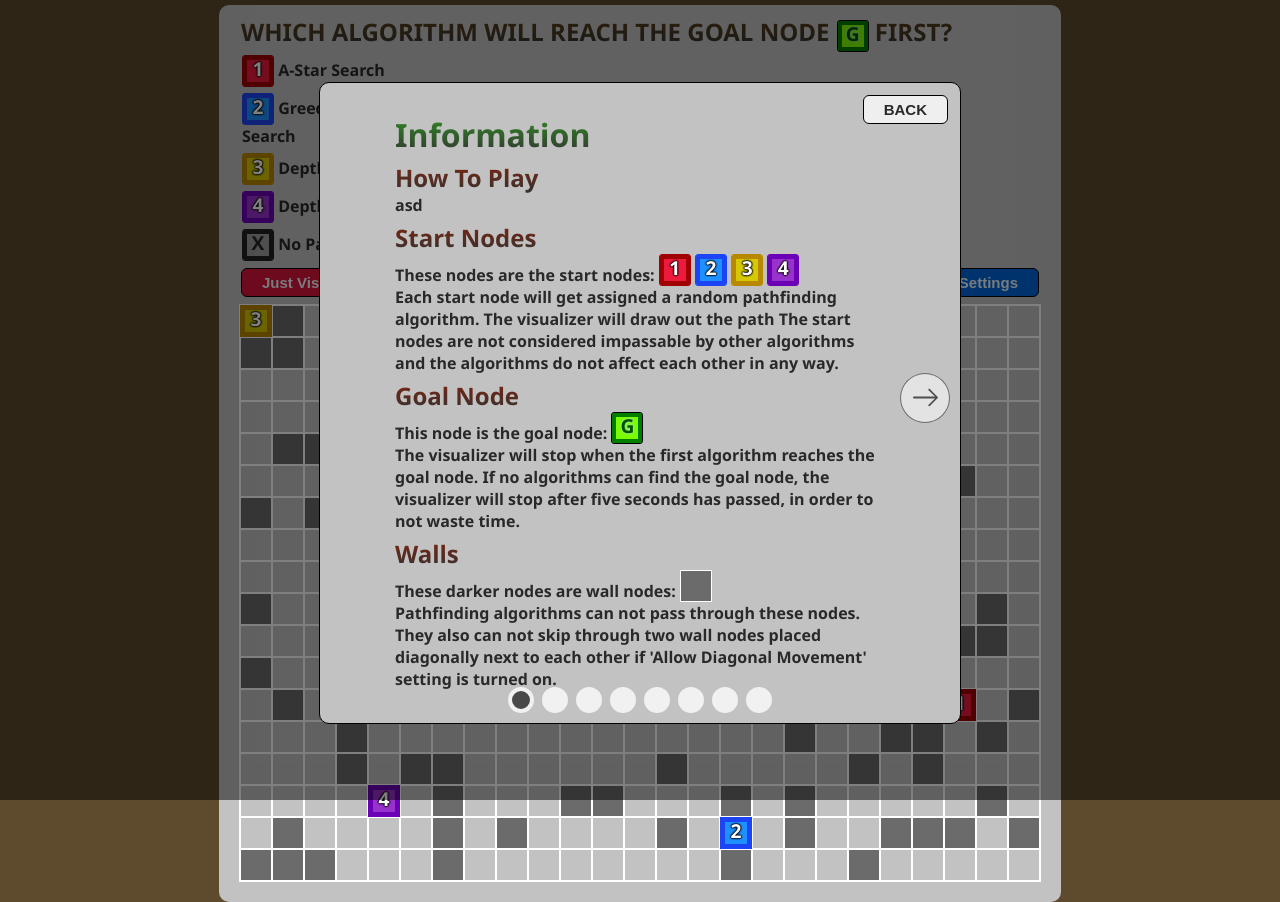
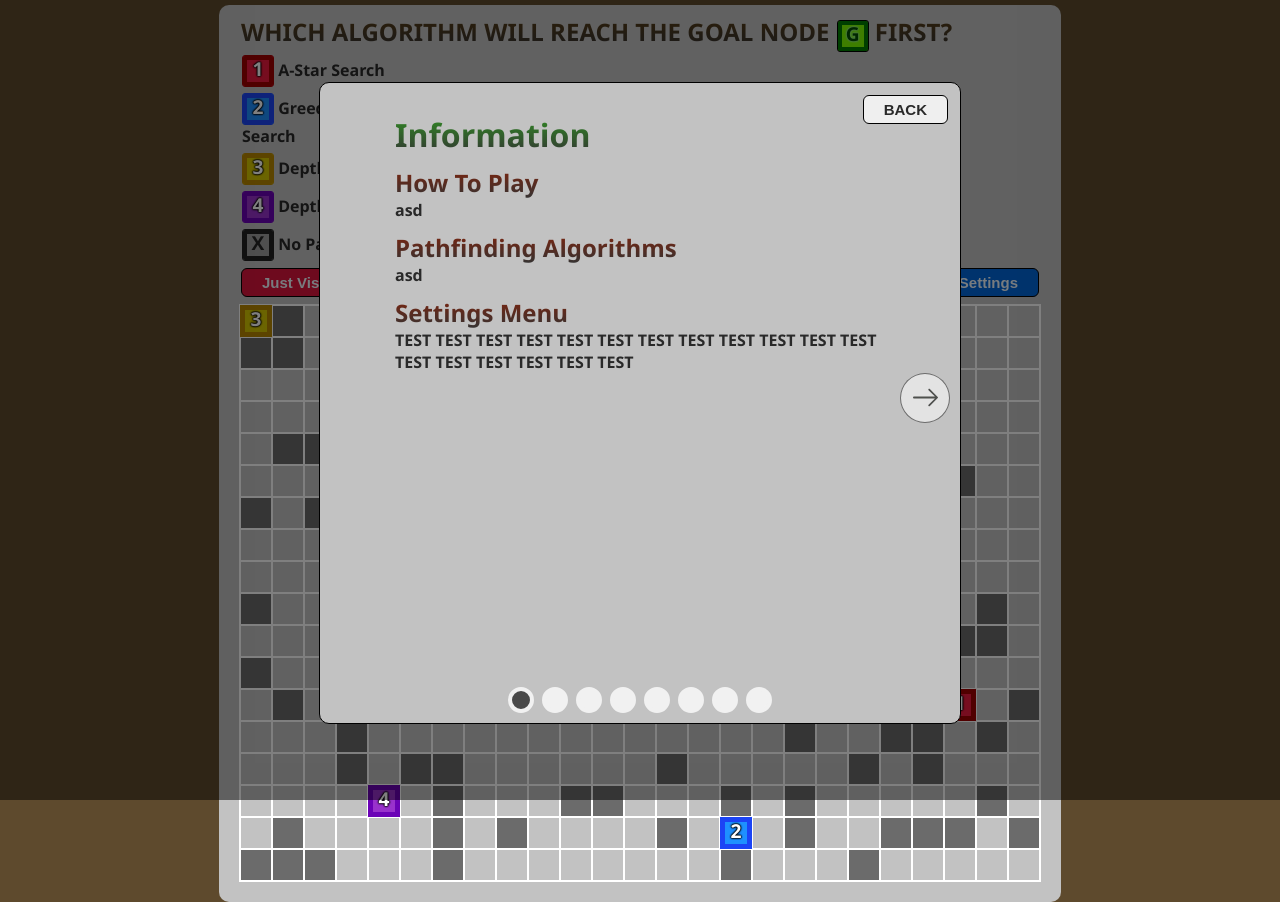
Before and after one commit to vik-ma/pathfinding-race, a React (Create React App) app: page / in a window 1280 px wide. Both pictures are taken after a click on the button "Information". Built offline with nearby package versions, Linux system fonts and the light colour scheme.

Commit message:
Changed which info sliders display what

```diff
--- a/src/App.css
+++ b/src/App.css
@@ -35,7 +35,7 @@ p {
     background-clip: text;
     -webkit-text-fill-color: transparent;
     margin:0;
-    margin-top: 5px;
+    margin-top: 10px;
 }
 
 .appContainer {
--- a/src/InfoSliders/AlgoInfo.js
+++ b/src/InfoSliders/AlgoInfo.js
@@ -6,6 +6,22 @@ export const AlgoInfo = [
       <>
         <h2 className="infoSubTitle">How To Play</h2>
         <p>asd</p>
+        <h2 className="infoSubTitle">Pathfinding Algorithms</h2>
+        <p>asd</p>
+        <h2 className="infoSubTitle">Settings Menu</h2>
+        <p>
+          TEST TEST TEST TEST TEST TEST TEST TEST TEST TEST TEST TEST TEST TEST
+          TEST TEST TEST TEST
+        </p>
+      </>
+    ),
+  },
+  {
+    id: "SLIDER-INFO-2",
+    title: <h1 className="infoTitle">Additional Information</h1>,
+    text: (
+      <>
+        {" "}
         <h2 className="infoSubTitle">Start Nodes</h2>
         <p>
           These nodes are the start nodes:{" "}
@@ -44,21 +60,6 @@ export const AlgoInfo = [
           Pathfinding algorithms can not pass through these nodes. <br />
           They also can not skip through two wall nodes placed diagonally next
           to each other if 'Allow Diagonal Movement' setting is turned on.
-        </p>
-      </>
-    ),
-  },
-  {
-    id: "SLIDER-INFO-2",
-    title: <h1 className="infoTitle">Additional Information</h1>,
-    text: (
-      <>
-        <h2 className="infoSubTitle">Pathfinding Algorithms</h2>
-        <p>asd</p>
-        <h2 className="infoSubTitle">Settings</h2>
-        <p>
-          TEST TEST TEST TEST TEST TEST TEST TEST TEST TEST TEST TEST TEST TEST
-          TEST TEST TEST TEST
         </p>
       </>
     ),
```
